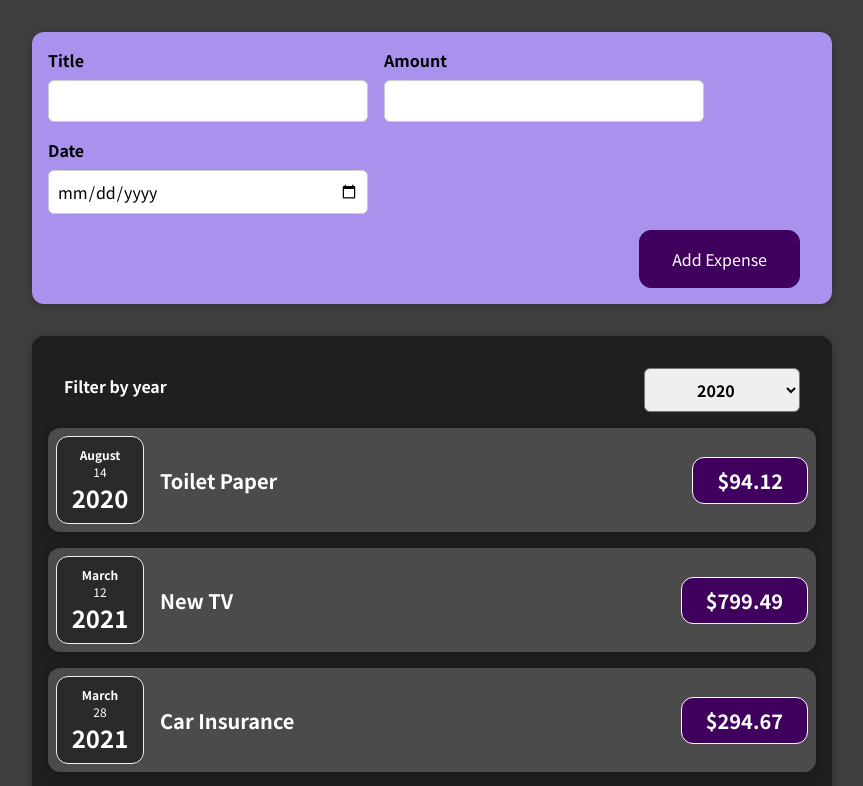
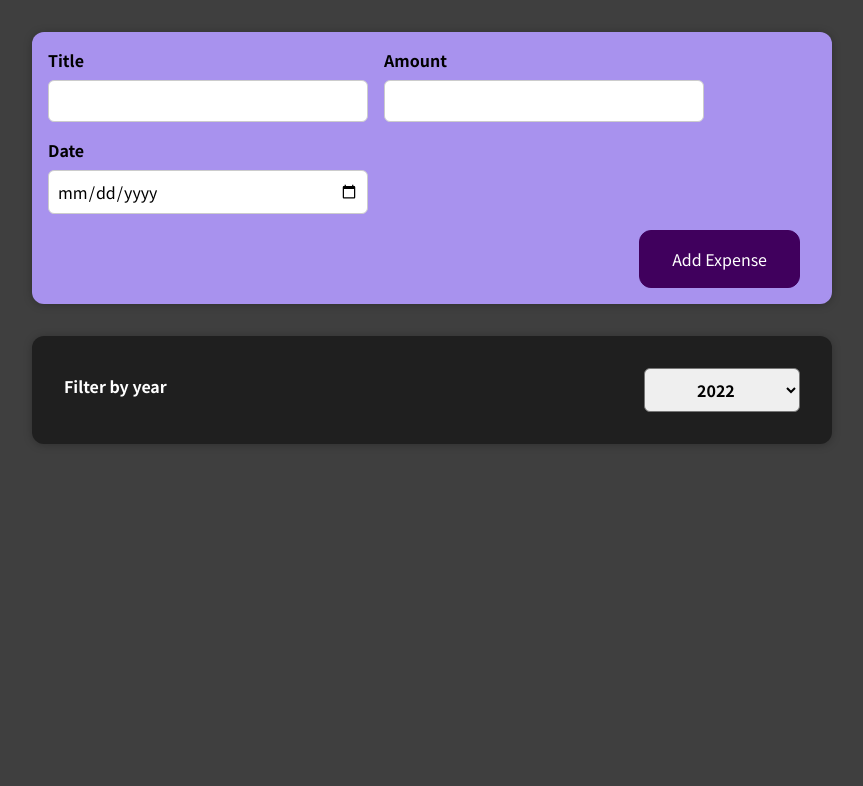
Before and after one commit to BlackErik/learning-react, a React (Create React App) app in the folder starting-setup/: page / in a window 1280 px wide. Shown: the top 786 px of the page, without its empty margins (208-1071 px from the left). Built offline with nearby package versions, Linux system fonts and the light colour scheme.

Commit message:
filtering by year is now working

```diff
--- a/starting-setup/src/components/Expenses/Expenses.js
+++ b/starting-setup/src/components/Expenses/Expenses.js
@@ -5,18 +5,23 @@
 import { useState } from "react";
 
 const Expenses = (props) => {
-  const [filteredYear, setFilteredYear] = useState("2020");
+  const [filteredYear, setFilteredYear] = useState("2022");
 
   const filterChangeHandler = (selectedYear) => {
     setFilteredYear(selectedYear);
   };
+
+  const filteredExpenses = props.items.filter((expense) => {
+    return expense.date.getFullYear().toString() === filteredYear;
+  });
+
   return (
     <Card className="expenses">
       <ExpensesFilter
         selected={filteredYear}
         onChangeFilter={filterChangeHandler}
       />
-      {props.items.map((expense) => (
+      {filteredExpenses.map((expense) => (
         <ExpenseItem
           key={expense.id}
           title={expense.title}
```
